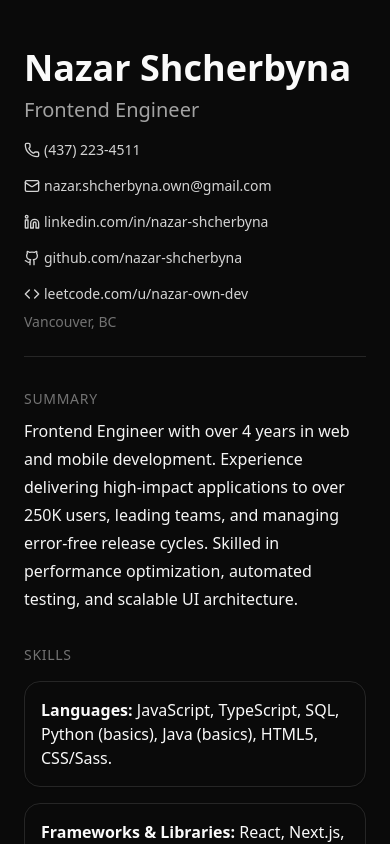
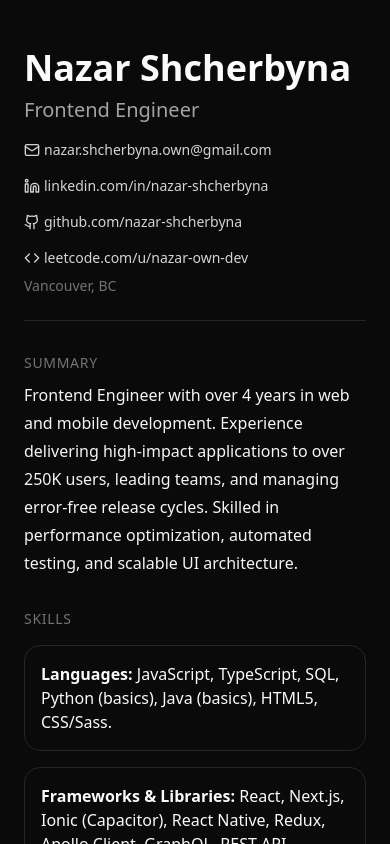
Before and after one commit to nazar-shcherbyna/resume, a Next.js app: page / in a window 390 px wide. Shown: the top 844 px of the page. Built offline with nearby package versions, Linux system fonts and the light colour scheme.

Commit message:
hide phone

```diff
--- a/components/ResumeSite.tsx
+++ b/components/ResumeSite.tsx
@@ -1,4 +1,4 @@
-import { Code, Github, Linkedin, Mail, Phone } from "lucide-react";
+import { Code, Github, Linkedin, Mail } from "lucide-react";
 import React from "react";
 
 // Локальные Card и Button
@@ -39,9 +39,9 @@ export default function ResumeSite() {
             Frontend Engineer
           </p>
           <div className="flex flex-wrap gap-4 mt-4 text-sm text-neutral-600 dark:text-neutral-300">
-            <div className="flex items-center gap-1">
+            {/* <div className="flex items-center gap-1">
               <Phone className="h-4 w-4" /> (437) 223-4511
-            </div>
+            </div> */}
             <a
               href="mailto:nazar.shcherbyna.own@gmail.com"
               className="flex items-center gap-1 hover:underline"
```
